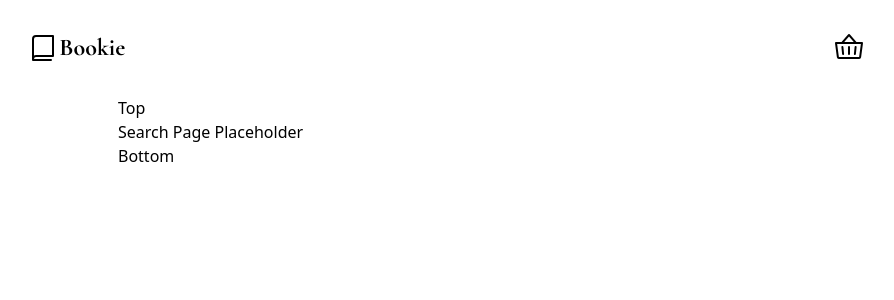
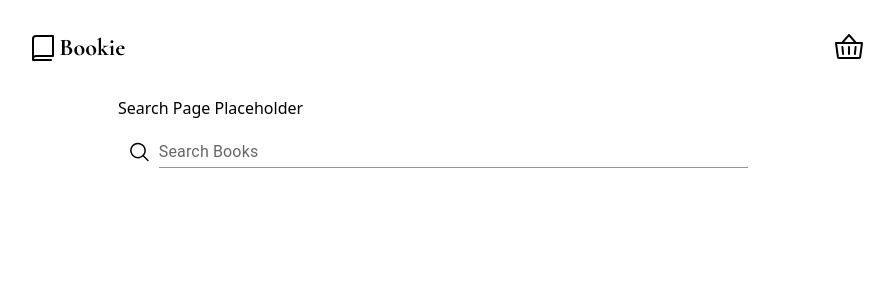
Before and after one commit to z-sanchez/bookie, a React (Vite) app: page / in a window 1280 px wide. Shown: the top 300 px of the page, without its empty margins (202-1096 px from the left). Built offline with nearby package versions, Linux system fonts and the light colour scheme; a web font is replaced by a local one.

Commit message:
Search Bar

```diff
--- /dev/null
+++ b/src/components/SearchBar.tsx
@@ -0,0 +1,26 @@
+import { MagnifyingGlass } from "@phosphor-icons/react";
+import { Box, TextField } from "@mui/material";
+
+const SearchBar = () => {
+  return (
+    <Box
+      sx={{
+        display: "flex",
+        alignItems: "center",
+        width: "100%",
+        padding: "0 10px",
+      }}
+    >
+      <MagnifyingGlass size={24} color="black" className="mt-4 mr-2" />
+      <TextField
+        id="input-with-sx"
+        className="w-full"
+        label="Search Books"
+        variant="standard"
+        color="secondary"
+      />
+    </Box>
+  );
+};
+
+export { SearchBar };
--- a/src/layouts/Container.tsx
+++ b/src/layouts/Container.tsx
@@ -5,11 +5,7 @@ const Container = ({ children }: { children: ReactNode }) => {
   return (
     <div className="flex w-full justify-center items-center flex-col h-full">
       <Header />
-      <div className="sm:w-2/4 w-3/4">
-        <p>Top</p>
-        {children}
-        <p>Bottom</p>
-      </div>
+      <div className="sm:w-2/4 w-3/4">{children}</div>
     </div>
   );
 };
--- a/src/layouts/Page.tsx
+++ b/src/layouts/Page.tsx
@@ -1,6 +1,6 @@
 import { ReactElement } from "react";
 
-const Page = ({ children }: { children: ReactElement }) => {
+const Page = ({ children }: { children: ReactElement[] }) => {
   return <div className="w-full">{children}</div>;
 };
 
--- a/src/pages/SearchPage.tsx
+++ b/src/pages/SearchPage.tsx
@@ -1,9 +1,11 @@
+import { SearchBar } from "../components/SearchBar";
 import { Page } from "../layouts/Page";
 
 const SearchPage = () => {
   return (
     <Page>
       <p>Search Page Placeholder</p>
+      <SearchBar />
     </Page>
   );
 };
```
